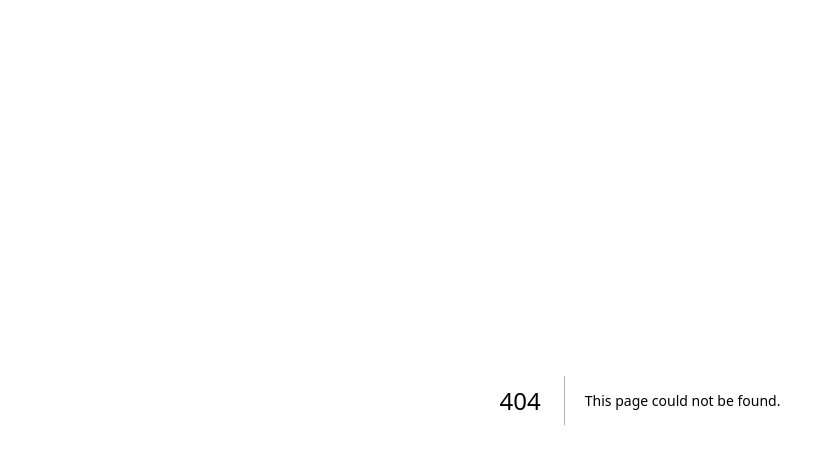
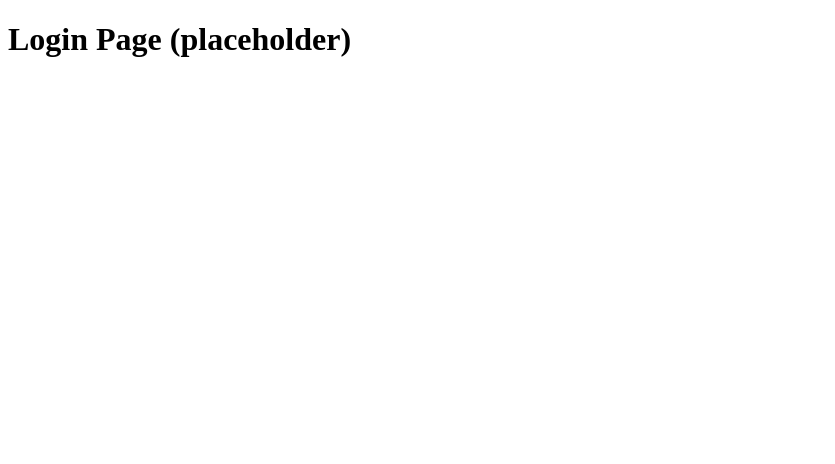
Before and after one commit to maskedwolf-01/scholarhub, a Next.js app: page /pages/login in a window 1280 px wide. Before the commit this address had no page. Shown: the top 464 px of the page, without its empty margins (0-835 px from the left). Built offline with nearby package versions, Linux system fonts and the light colour scheme.

Commit message:
Add placeholder Login component

```diff
--- /dev/null
+++ b/pages/pages/login.tsx
@@ -0,0 +1,3 @@
+export default function Login() {
+  return <h1>Login Page (placeholder)</h1>;
+}
```
